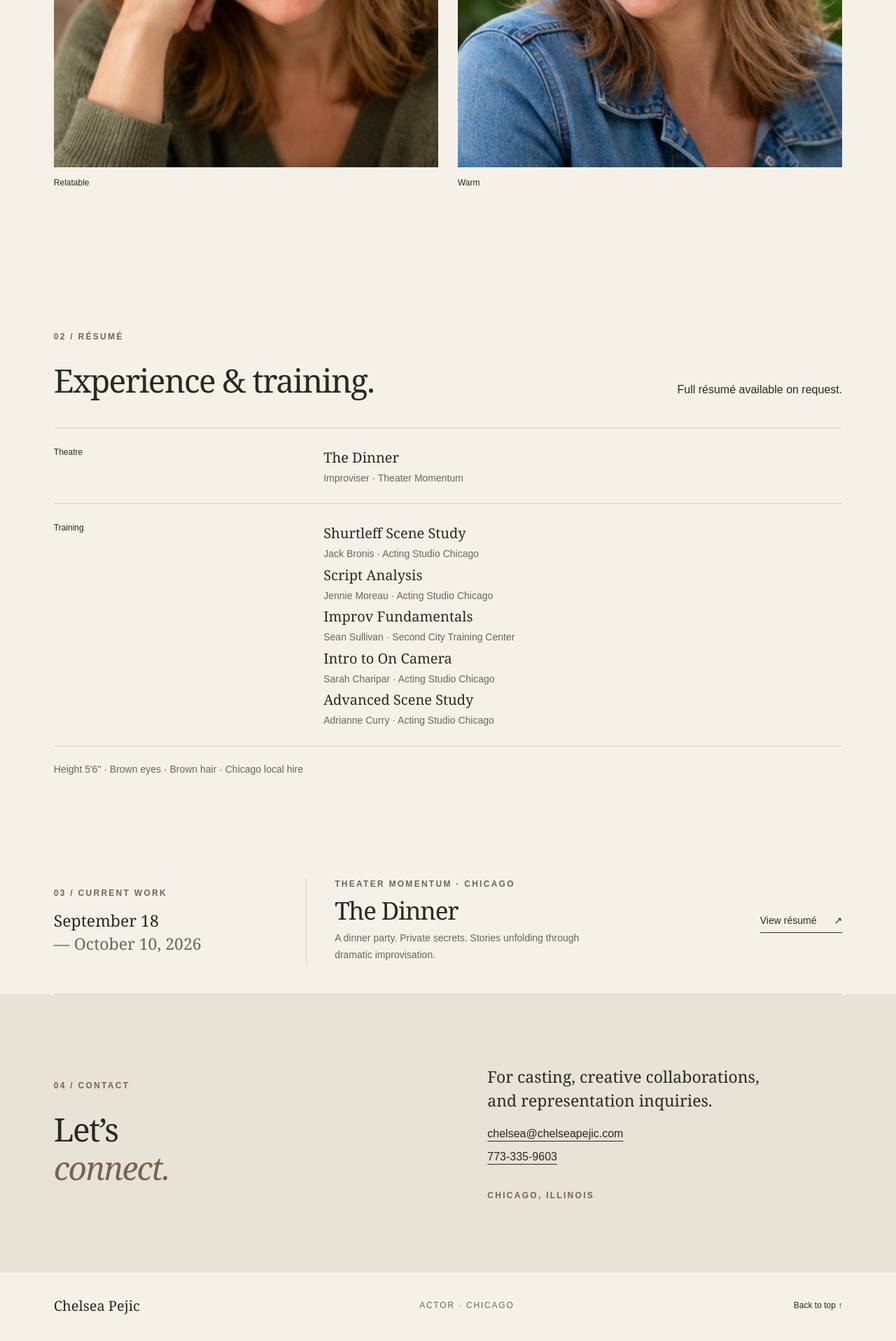
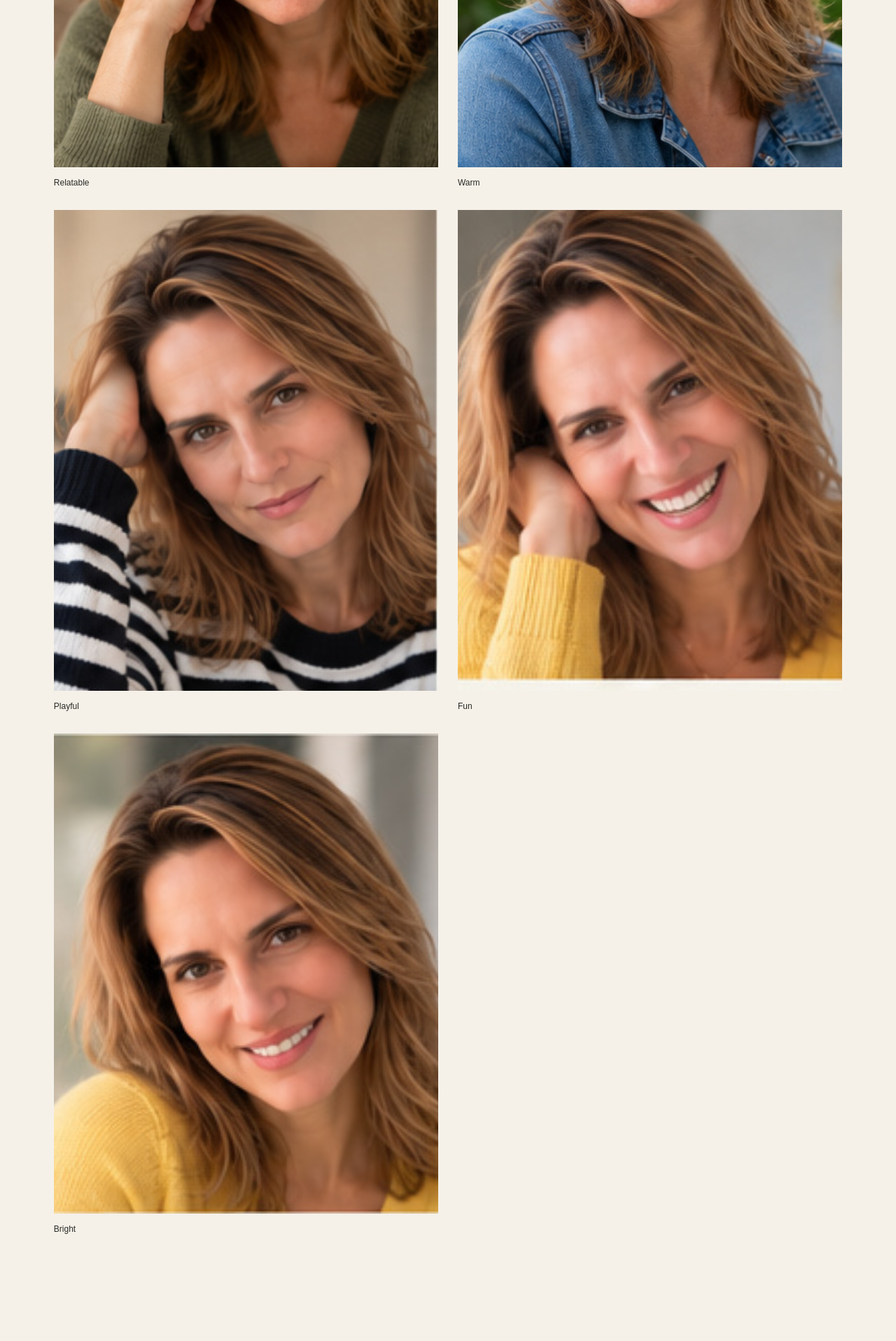
Before and after one commit to cpejic/chelsea-pejic-website, a Next.js app: page / in a window 1280 px wide. Shown: the part 2647-4563 px from the top of the page at 70% size. Built offline with nearby package versions, Linux system fonts and the light colour scheme.

Commit message:
Add selected playful and yellow portraits

```diff
--- a/app/content.js
+++ b/app/content.js
@@ -15,6 +15,9 @@ export const actor = {
     { src: '/headshots/03_Dramatic.jpg', alt: 'Chelsea Pejic dramatic portrait', label: 'Dramatic', position: '50% 35%' },
     { src: '/headshots/04_Softer_Relatable.jpg', alt: 'Chelsea Pejic relatable portrait', label: 'Relatable', position: '50% 35%' },
     { src: '/headshots/07_Warm_Friendly.jpg', alt: 'Chelsea Pejic warm portrait', label: 'Warm', position: '50% 35%' },
+    { src: '/headshots/11_Playful.jpg', alt: 'Chelsea Pejic relaxed portrait with hand near face', label: 'Playful', position: '50% 35%' },
+    { src: '/headshots/15_Fun.jpg', alt: 'Chelsea Pejic laughing portrait', label: 'Fun', position: '50% 35%' },
+    { src: '/headshots/11_Warm.jpg', alt: 'Chelsea Pejic portrait in yellow', label: 'Bright', position: '50% 35%' },
   ],
   media: [],
 };
```
